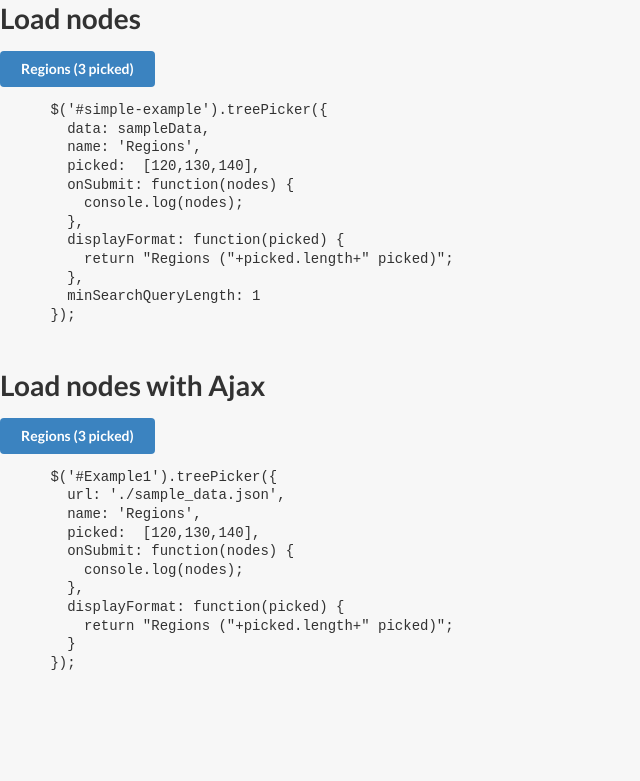
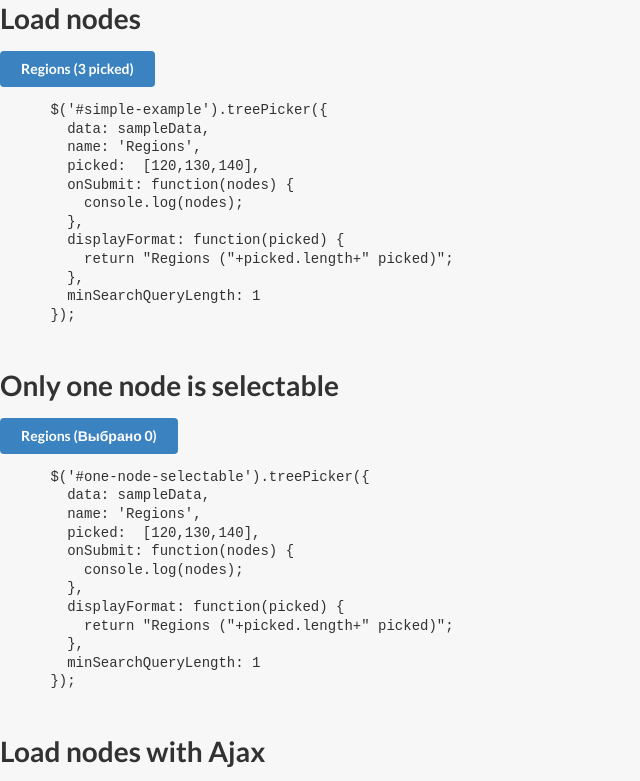
Before and after one commit to vibze/semantic-ui-tree-picker, a website: page demo/index.html in a window 1280 px wide. Shown: the top 781 px of the page, without its empty margins (0-640 px from the left). Drawn offline with Linux system fonts and the light colour scheme.

Commit message:
Resolves issue #3

```diff
--- a/demo/index.html
+++ b/demo/index.html
@@ -86,6 +86,33 @@
       });
     </script>
 
+    <h1>Only one node is selectable</h1>
+    <a id="one-node-selectable" class="ui blue button"></a>
+    <pre>
+      $('#one-node-selectable').treePicker({
+        data: sampleData,
+        name: 'Regions',
+        picked:  [120,130,140],
+        onSubmit: function(nodes) {
+          console.log(nodes);
+        },
+        displayFormat: function(picked) {
+          return "Regions ("+picked.length+" picked)";
+        },
+        minSearchQueryLength: 1
+      });
+    </pre>
+    <script>
+      $('#one-node-selectable').treePicker({
+        data: sampleData,
+        name: 'Regions',
+        singlePick: true,
+        onSubmit: function(nodes) {
+          console.log(nodes);
+        }
+      });
+    </script>
+
     <h1>Load nodes with Ajax</h1>
     <a id="Example1" class="ui blue button"></a>
     <pre>
--- a/demo/semantic-ui-tree-picker.js
+++ b/demo/semantic-ui-tree-picker.js
@@ -1,6 +1,6 @@
 (function() {
   $.fn.treePicker = function(options) {
-    var config, count, initialize, initializeNodes, initializeTree, loadNodes, modal, nodeClicked, nodeIsPicked, nodes, pickNode, picked, recursiveNodeSearch, renderList, renderTree, showPicked, showSearch, showTree, tabs, unpickNode, updatePickedIds, widget;
+    var config, count, initialize, initializeNodeList, initializeNodes, loadNodes, modal, nodeClicked, nodeIsPicked, nodes, pickNode, picked, recursiveNodeSearch, renderList, renderTree, showPicked, showSearch, showTree, tabs, unpickNode, updatePickedIds, widget;
     widget = $(this);
     picked = [];
     nodes = [];
@@ -15,6 +15,7 @@
       picked: $('.picked-tab', modal)
     };
     config = {
+      singlePick: false,
       minSearchQueryLength: 3,
       displayFormat: function(picked) {
         return options.name + " (Выбрано " + picked.length + ")";
@@ -27,6 +28,8 @@
       }
       if (config.picked) {
         widget.html(config.displayFormat(config.picked));
+      } else {
+        widget.html(config.displayFormat([]));
       }
       widget.on('click', function(e) {
         modal.modal('show');
@@ -92,7 +95,7 @@
         overflowY: 'scroll'
       });
       tabs.tree.html(tree);
-      return initializeTree(tree);
+      return initializeNodeList(tree);
     };
     showTree = function() {
       $('.menu .item', modal).removeClass('active');
@@ -115,7 +118,7 @@
         tabs.search.show().html(list);
         tabs.tree.hide();
         tabs.picked.hide();
-        initializeTree(list);
+        initializeNodeList(list);
         return $('.name', list).each(function() {
           var name, regex;
           name = $(this).text();
@@ -138,7 +141,7 @@
       tabs.picked.show().html(list);
       tabs.tree.hide();
       tabs.search.hide();
-      return initializeTree(list);
+      return initializeNodeList(list);
     };
     renderTree = function(nodes, css) {
       var i, len, node, nodeElement, tree;
@@ -169,7 +172,7 @@
       }
       return list;
     };
-    initializeTree = function(tree) {
+    initializeNodeList = function(tree) {
       return $('.node', tree).each(function() {
         var content, head, node;
         node = $(this);
@@ -191,6 +194,10 @@
       });
     };
     nodeClicked = function(node) {
+      if (config.singlePick) {
+        $('.node.picked', modal).removeClass('picked');
+        picked = [];
+      }
       node.toggleClass('picked');
       if (node.hasClass('picked')) {
         return pickNode(node);
```
Also changed, not shown: src/semantic-ui-tree-picker.coffee (+11 -4 lines), dist/semantic-ui-tree-picker.js.
